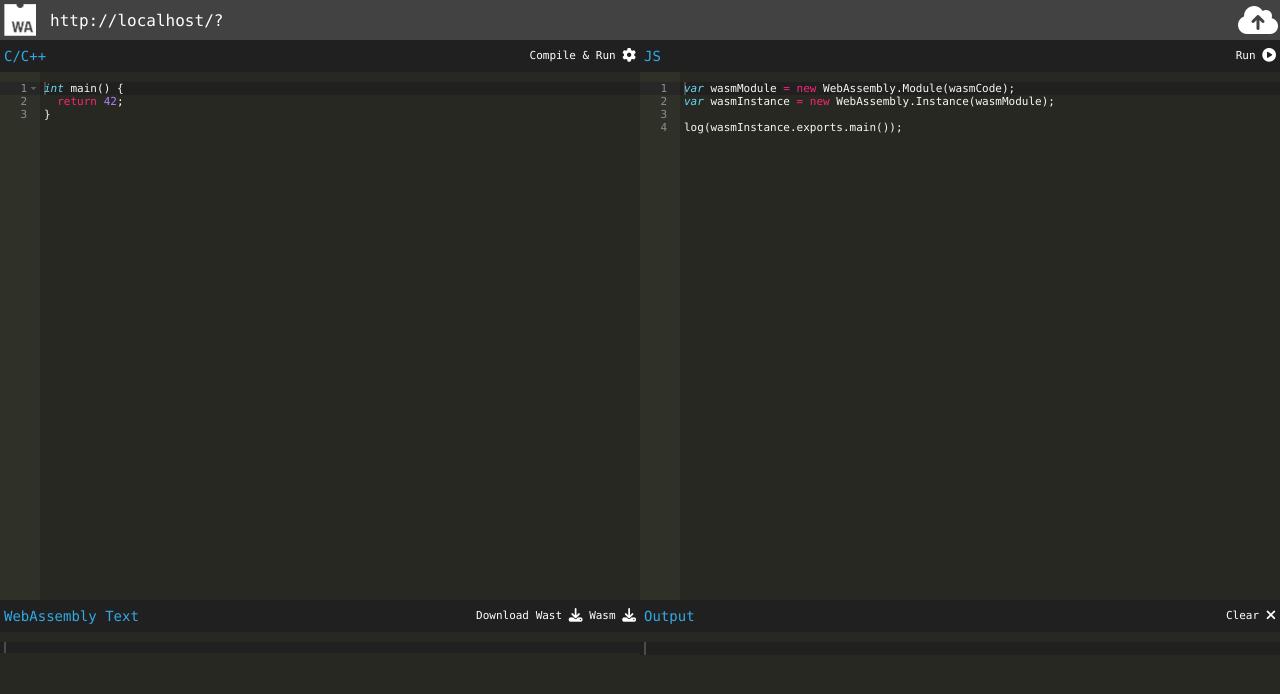
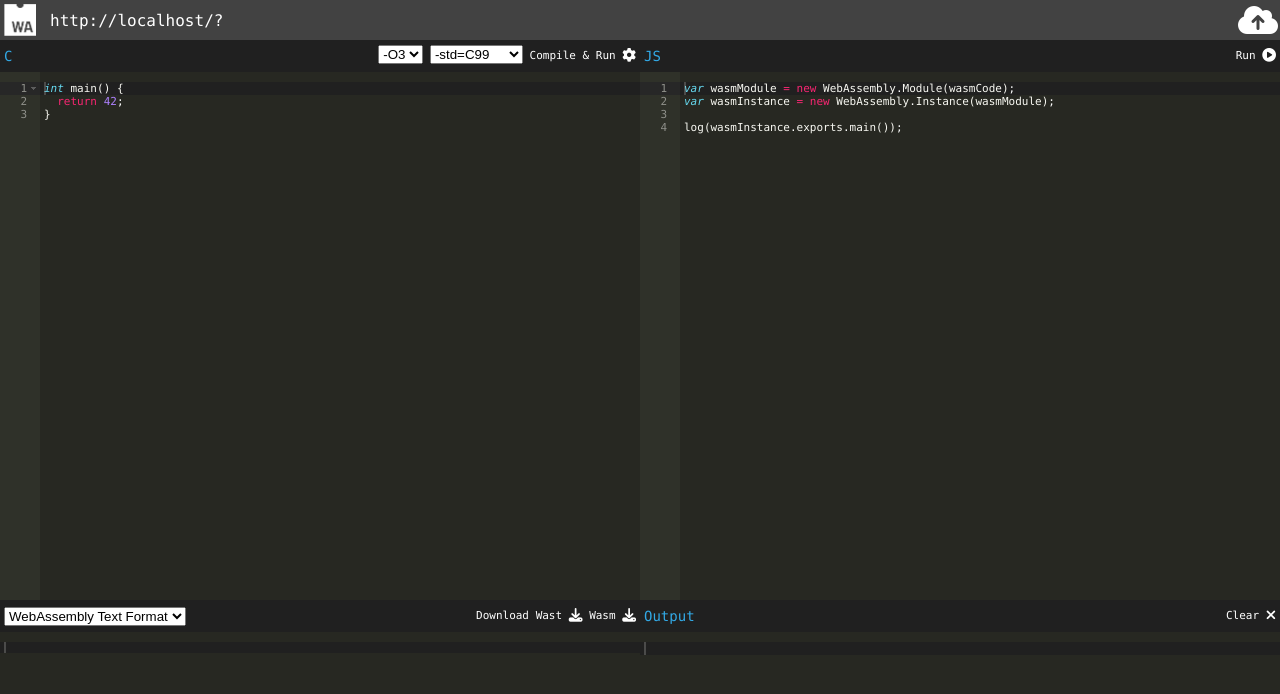
Before and after one commit to wasdk/WasmFiddle, a React app: page / in a window 1280 px wide. Shown: the top 694 px of the page. Built offline with nearby package versions, Linux system fonts and the light colour scheme.

Commit message:
Add options and multiple views.

```diff
--- a/src/App.tsx
+++ b/src/App.tsx
@@ -12,6 +12,8 @@ declare var Promise: any;
 export class AppComponent extends React.Component<void, {
   compilerOptions: string,
   isCompiling: boolean;
+  isC: boolean;
+  view: string;
 }> {
 
   constructor() {
@@ -19,8 +21,10 @@ export class AppComponent extends React.Component<void, {
     this.installKeyboardShortcuts();
     State.app = this;
     this.state = {
-      compilerOptions: "-O3 -std=C++11",
-      isCompiling: false
+      compilerOptions: "-O3 -std=C99",
+      isCompiling: false,
+      isC: true,
+      view: "wast"
     } as any;
   }
 
@@ -46,7 +50,8 @@ export class AppComponent extends React.Component<void, {
   }
 
   compilerOptionsChanged(options: string) {
-    this.setState({ compilerOptions: options } as any);
+    let isC = options.indexOf("C++") < 0;
+    this.setState({ compilerOptions: options, isC } as any);
   }
 
   onResize() {
@@ -61,7 +66,7 @@ export class AppComponent extends React.Component<void, {
       url = URL.createObjectURL(new Blob([this.buffer], {type: 'application/wasm'}));
       name = "program.wasm";
     } else if (what == "wast") {
-      url = URL.createObjectURL(new Blob([this.wastEditor.editor.getValue()], {type: 'text/wast'}));
+      url = URL.createObjectURL(new Blob([this.viewEditor.editor.getValue()], {type: 'text/wast'}));
       name = "program.wast";
     } else {
       return;
@@ -133,7 +138,8 @@ export class AppComponent extends React.Component<void, {
       editors: {
         main: this.mainEditor.editor.getValue(),
         harness: this.harnessEditor.editor.getValue()
-      }
+      },
+      compilerOptions: this.state.compilerOptions
     }
   }
   loadFiddledState(fiddleState: any) {
@@ -146,15 +152,21 @@ export class AppComponent extends React.Component<void, {
     }
     this.mainEditor.editor.setValue(fiddleState.editors.main, -1);
     this.harnessEditor.editor.setValue(fiddleState.editors.harness, -1);
+
+    if (fiddleState.compilerOptions) {
+      let isC = fiddleState.compilerOptions.indexOf("C++") < 0;
+      this.setState({compilerOptions: fiddleState.compilerOptions, isC} as any);
+    }
   }
 
   mainEditor: EditorComponent = null;
-  wastEditor: EditorComponent = null;
+  viewEditor: EditorComponent = null;
   wasmEditor: EditorComponent = null;
   outputEditor: EditorComponent = null;
   harnessEditor: EditorComponent = null;
 
   buffer: Uint8Array = null;
+  wast: string = "";
   run() {
     let main = this.mainEditor;
     let options = this.state.compilerOptions;
@@ -167,6 +179,7 @@ export class AppComponent extends React.Component<void, {
       }
       this.buffer = result as Uint8Array;
       this.runHarness();
+      this.forceUpdate();
     });
   }
   runHarness() {
@@ -192,7 +205,7 @@ export class AppComponent extends React.Component<void, {
     State.sendAppEvent("compile", "To Wasm");
     let self = this;
     src = encodeURIComponent(src).replace('%20', '+');
-    let action = "c2wast";
+    let action = this.state.isC ? "c2wast" : "cpp2wast";
     options = encodeURIComponent(options);
     self.setState({isCompiling: true} as any);
     State.sendRequest("input=" + src + "&action=" + action + "&options=" + options, function () {
@@ -208,7 +221,7 @@ export class AppComponent extends React.Component<void, {
         State.sendAppEvent("error", "Compile to Wasm (Error or Warnings)");
         return;
       }
-      self.wastEditor.editor.setValue(this.responseText, -1);
+      self.wast = this.responseText;
       src = encodeURIComponent(this.responseText).replace('%20', '+');
       self.setState({isCompiling: true} as any);
       State.sendRequest("input=" + src + "&action=" + "wast2wasm" + "&options=" + options, function () {
@@ -218,8 +231,6 @@ export class AppComponent extends React.Component<void, {
         for (var i = 0; i < buffer.length; i++) {
           data[i] = buffer.charCodeAt(i);
         }
-        // TODO: Shou
-        // self.wasmEditor.editor.setValue("var wasmCode = new Uint8Array([" + String(data) + "]);", -1);
         cb(data, []);
       });
     });
@@ -237,7 +248,18 @@ export class AppComponent extends React.Component<void, {
     this.outputEditor.editor.setValue("");
   }
   downloadLink: HTMLAnchorElement = null;
+  onViewChanged(e: any) {
+    this.setState({view: e.target.value} as any);
+  }
   render(): any {
+    if (this.viewEditor) {
+      if (this.state.view === "wast") {
+        this.viewEditor.editor.setValue(this.wast, -1);
+      } else if (this.state.view === "wasm") {
+        this.viewEditor.editor.setValue("var wasmCode = new Uint8Array([" + String(this.buffer) + "]);", -1);
+      }
+    }
+
     return <div className="gAppContainer">
       <a style={{display: "none"}} ref={(self: any) => this.downloadLink = self}/>
       <div className="gHeader">
@@ -254,8 +276,9 @@ export class AppComponent extends React.Component<void, {
       <div>
         <div className="gV2">
           <div>
-            <div className="editorHeader"><span className="editorHeaderTitle">C/C++</span>
+            <div className="editorHeader"><span className="editorHeaderTitle">{this.state.isC ? "C" : "C++"}</span>
               <div className="editorHeaderButtons">
+                <CompilerOptionsComponent options={this.state.compilerOptions} onChange={this.compilerOptionsChanged.bind(this)}/>{' '}
                 <a title="Compile & Run: CTRL + Shift + Return" onClick={this.run.bind(this)}>Compile & Run <i className={"fa fa-cog " + (this.state.isCompiling ? "fa-spin" : "") + " fa-lg"} aria-hidden="true"></i></a>
               </div>
             </div>
@@ -275,14 +298,18 @@ export class AppComponent extends React.Component<void, {
       <div>
         <div className="gV2">
           <div>
-            <div className="editorHeader"><span className="editorHeaderTitle">WebAssembly Text</span>
+            <div className="editorHeader">
+              <select title="Optimization Level" value={this.state.view} onChange={this.onViewChanged.bind(this)}>
+                <option value="wast">WebAssembly Text Format</option>
+                <option value="wasm">WebAssembly Code Buffer</option>
+              </select>
               <div className="editorHeaderButtons">
                 {/*<a title="Assemble" onClick={this.assemble.bind(this)}>Assemble <i className="fa fa-download fa-lg" aria-hidden="true"></i></a>*/}
                 Download <a title="Download WebAssembly Text" onClick={this.download.bind(this, "wast")}>Wast <i className="fa fa-download fa-lg" aria-hidden="true"></i></a>{' '}
                 <a title="Download WebAssembly Binary" onClick={this.download.bind(this, "wasm")}>Wasm <i className="fa fa-download fa-lg" aria-hidden="true"></i></a>
               </div>
             </div>
-            <EditorComponent ref={(self: any) => this.wastEditor = self} name="wast" save={false} readOnly={true} fontSize={10}/>
+            <EditorComponent ref={(self: any) => this.viewEditor = self} name="view" save={false} readOnly={true} fontSize={10}/>
           </div>
           {/*<div>
             <div className="editorHeader"><span className="editorHeaderTitle">wasm</span>
--- a/src/components/CompilerOptions.tsx
+++ b/src/components/CompilerOptions.tsx
@@ -12,7 +12,7 @@ export class CompilerOptionsComponent extends React.Component<{
   constructor () {
     super();
     this.state = {
-      dialect: "-std=C++11",
+      dialect: "-std=C99",
       optimizationLevel: "-O3"
     } as any;
   }
@@ -26,8 +26,8 @@ export class CompilerOptionsComponent extends React.Component<{
     }
   }
   componentWillReceiveProps(props: any) {
-    if (this.props.options) {
-      this.loadState(this.props.options);
+    if (props.options) {
+      this.loadState(props.options);
     }
   }
   optimizationLevelChanged(e: any) {
@@ -66,12 +66,12 @@ export class CompilerOptionsComponent extends React.Component<{
 
   render() {
     return <span>
-      {/*<select title="Optimization Level" value={this.state.optimizationLevel} onChange={this.optimizationLevelChanged.bind(this)}>
+      <select title="Optimization Level" value={this.state.optimizationLevel} onChange={this.optimizationLevelChanged.bind(this)}>
         { this.optimizationLevels.map(x => <option key={x}>{x}</option>) }
       </select>{' '}
       <select title="Dialect" value={this.state.dialect} onChange={this.dialectChanged.bind(this)}>
         { this.dialects.map(x => <option key={x}>{x}</option>) }
-      </select>*/}
+      </select>
     </span>
   }
 }
```
